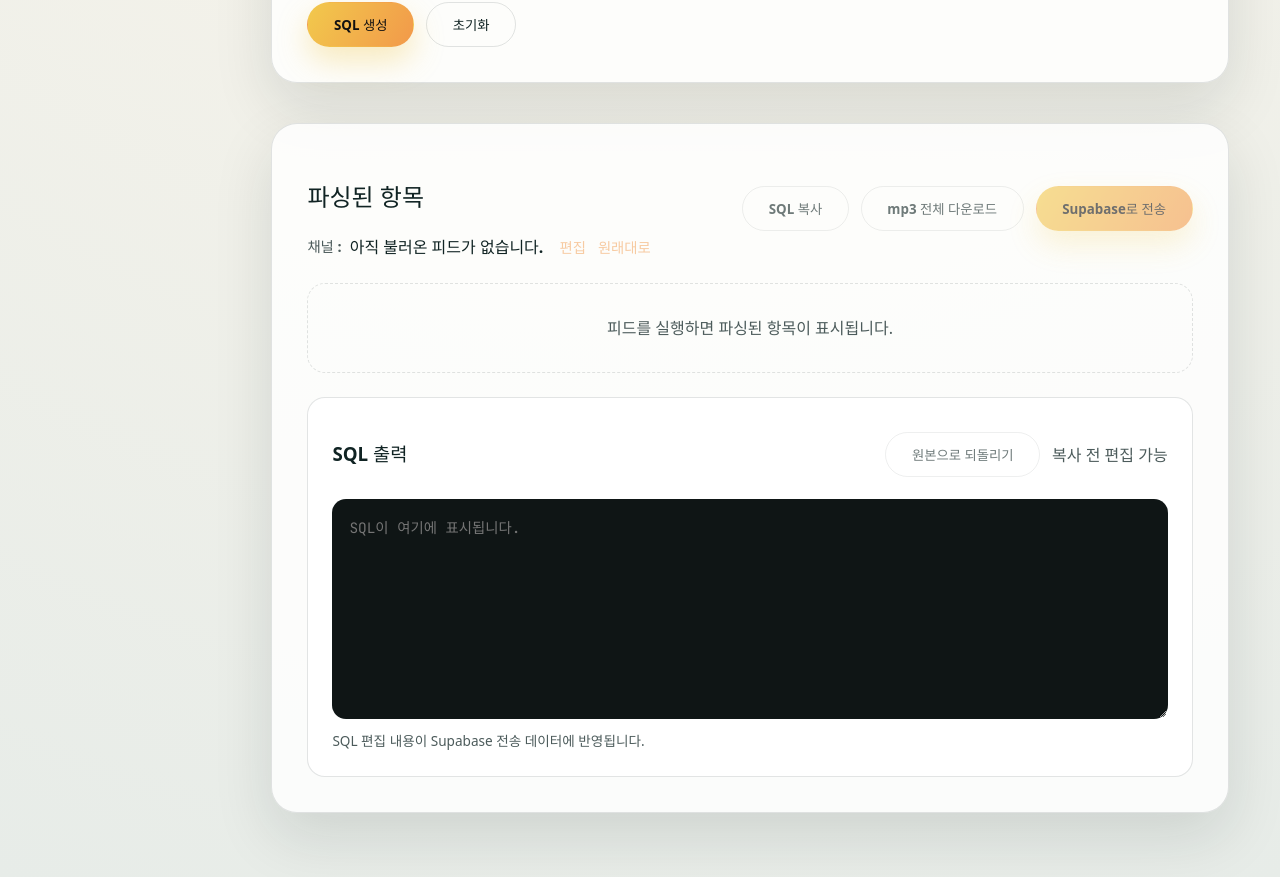
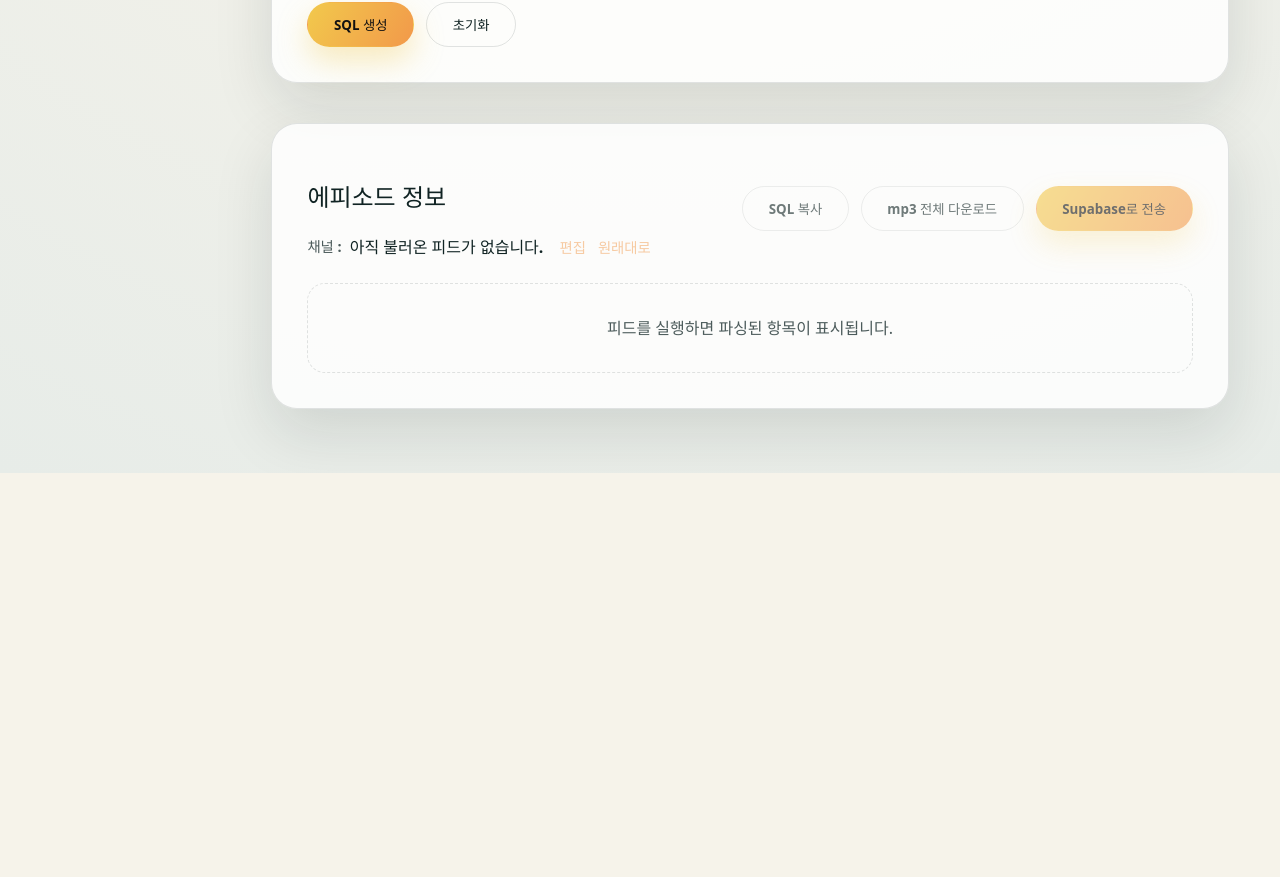
Before and after one commit to CarLifeContentBusinessDev/RSS-Reader, a React (Vite) app: page / in a window 1280 px wide. Shown: the part 800-1677 px from the top of the page. After the commit the page ends 1273 px from the top, so only its background shows below. Built offline with nearby package versions, Linux system fonts and the light colour scheme; a web font is replaced by a local one.

Commit message:
refactor: 에피소드 페이지 결과 출력 전 화면 수정

```diff
--- a/src/pages/EpisodesPage.tsx
+++ b/src/pages/EpisodesPage.tsx
@@ -448,7 +448,7 @@ const EpisodesPage = ({
       <section className="panel results">
         <div className="panel-header">
           <div>
-            <h2>파싱된 항목</h2>
+            <h2>에피소드 정보</h2>
             <div className="channel-editor">
               <div className="channel-row">
                 <span className="channel-prefix">채널 : </span>
@@ -523,6 +523,8 @@ const EpisodesPage = ({
           </div>
         </div>
 
+        {items.length > 0 ? (
+          <>
             <div className="items-grid">
               {items.map((item) => (
                 <article key={item.filename} className="item-card">
@@ -588,11 +590,6 @@ const EpisodesPage = ({
                   )}
                 </article>
               ))}
-          {!items.length && (
-            <div className="empty">
-              피드를 실행하면 파싱된 항목이 표시됩니다.
-            </div>
-          )}
             </div>
 
             <div className="sql-block">
@@ -621,6 +618,10 @@ const EpisodesPage = ({
                 SQL 편집 내용이 Supabase 전송 데이터에 반영됩니다.
               </p>
             </div>
+          </>
+        ) : (
+          <div className="empty">피드를 실행하면 파싱된 항목이 표시됩니다.</div>
+        )}
       </section>
     </>
   );
```
Lines whose indentation alone changed are shown as unchanged.
